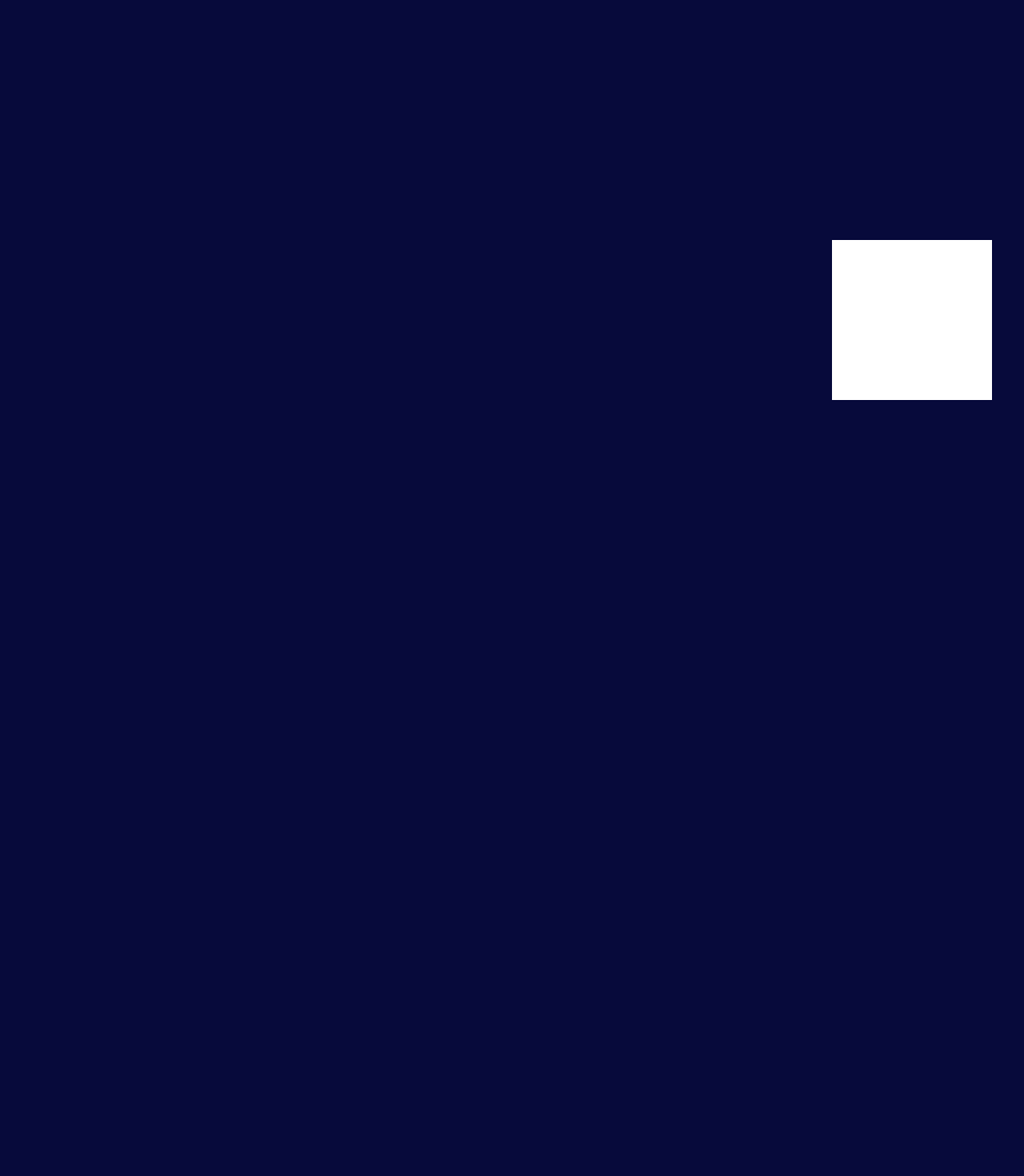
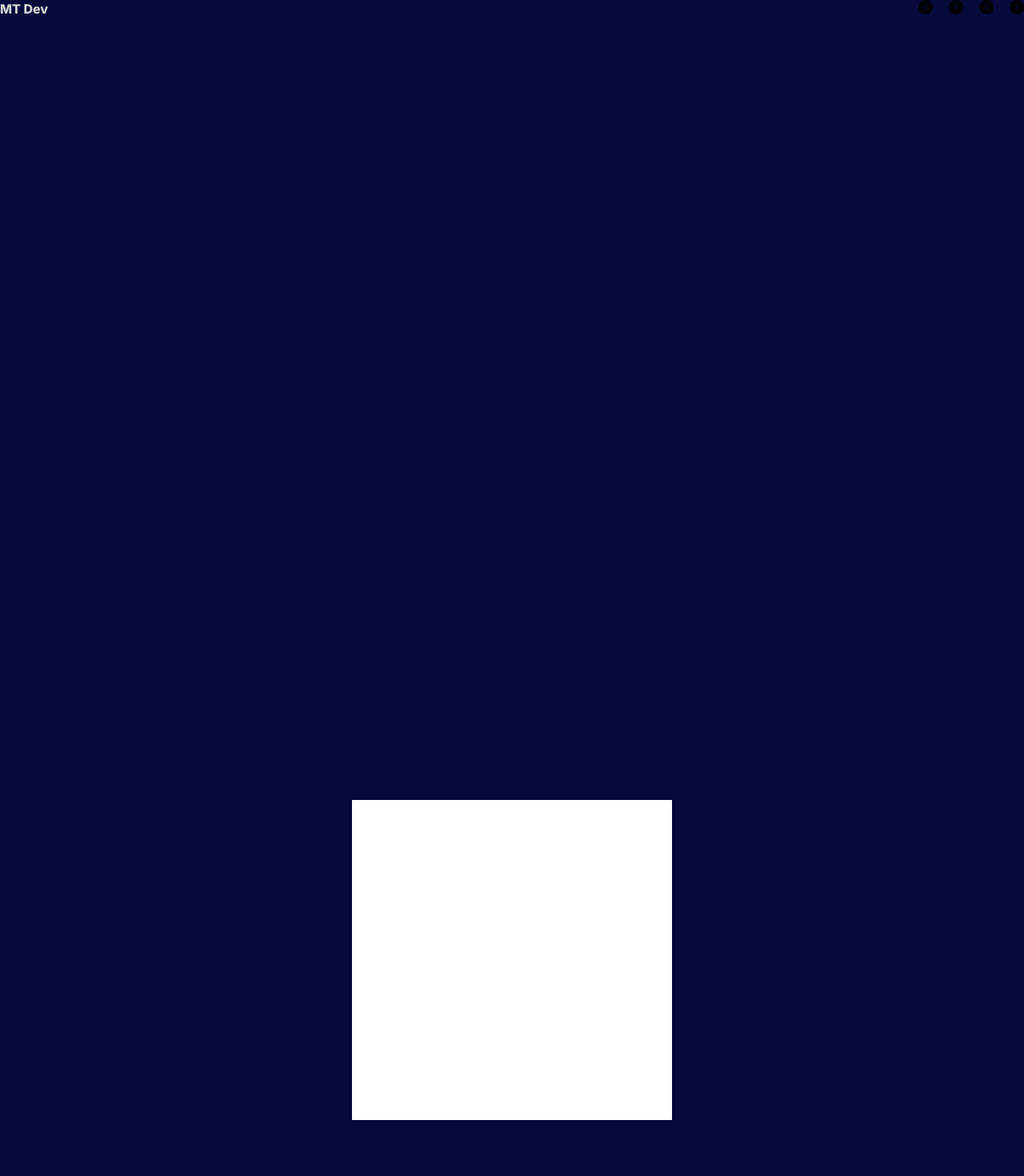
Before and after one commit to MikixIT/old.michaeltorresdev.github.io, a React (Vite) app: page / in a window 1280 px wide. Shown: the top 1470 px of the page at 80% size. Before the commit the page ends 800 px from the top, so only its background shows below. Built offline with nearby package versions, Linux system fonts and the light colour scheme.

Commit message:
more test for framer function

```diff
--- a/src/App.jsx
+++ b/src/App.jsx
@@ -4,13 +4,17 @@ import Test from "./components/Test";
 function App() {
   return (
     <div>
-      {/* <section>
+      <section>
         <Navbar />
       </section>
-      <section>Parallax</section>
-      <section>Projects</section>
-      <section>Contact</section> */}
-      <Test />
+      {/* <section>Parallax</section>
+      <section>Projects</section> */}
+      <section>
+        <Test />
+      </section>
+      <section>
+        <Test />
+      </section>
     </div>
   );
 }
--- a/src/components/Test.jsx
+++ b/src/components/Test.jsx
@@ -6,9 +6,9 @@ function Test() {
     <div className="course">
       <motion.div
         className="box"
-        initial={{ opacity: 0, scale: 0.5 }}
-        animate={{ opacity: 1, scale: 1, x: 500 }}
-        transition={{ duration: 2, delay: 3 }}
+        initial={{ opacity: 1, scale: 0.5 }}
+        transition={{ duration: 1 }}
+        whileInView={{ opacity: 1, scale: 2 }}
       ></motion.div>
     </div>
   );
```
